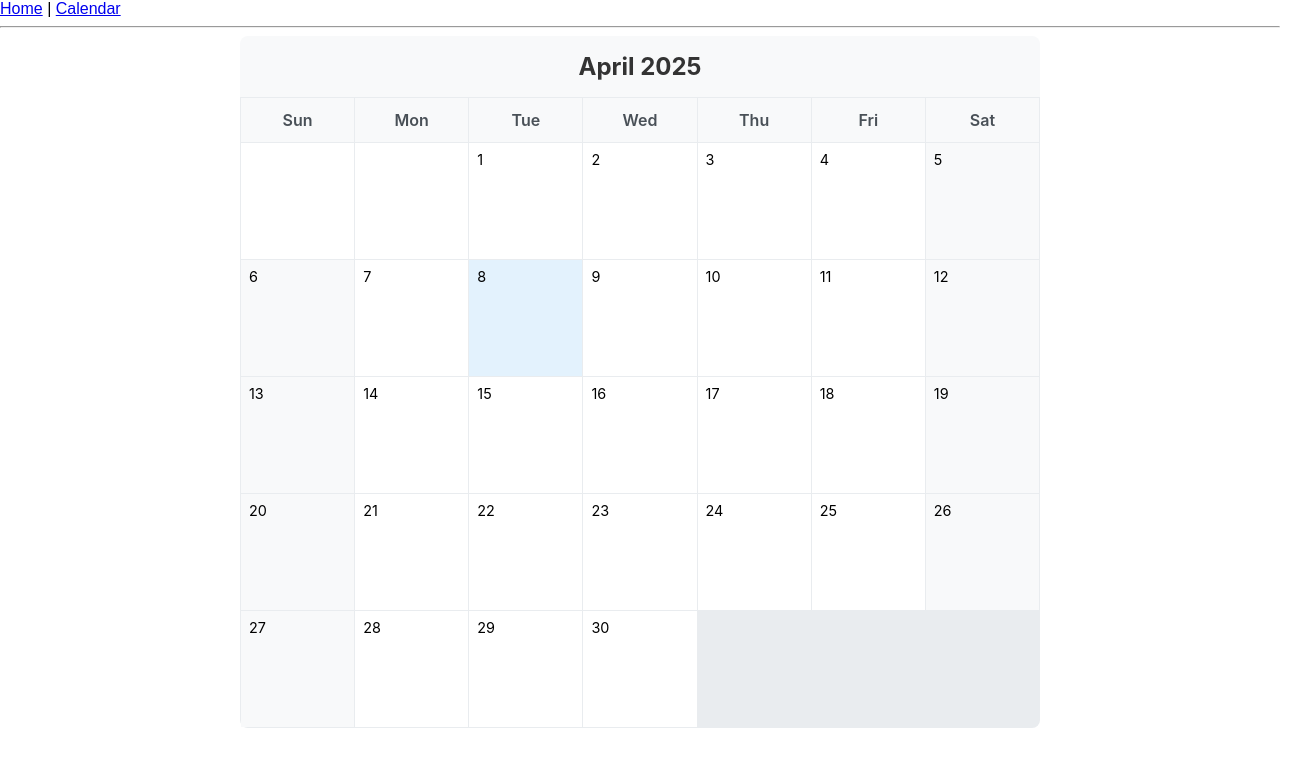
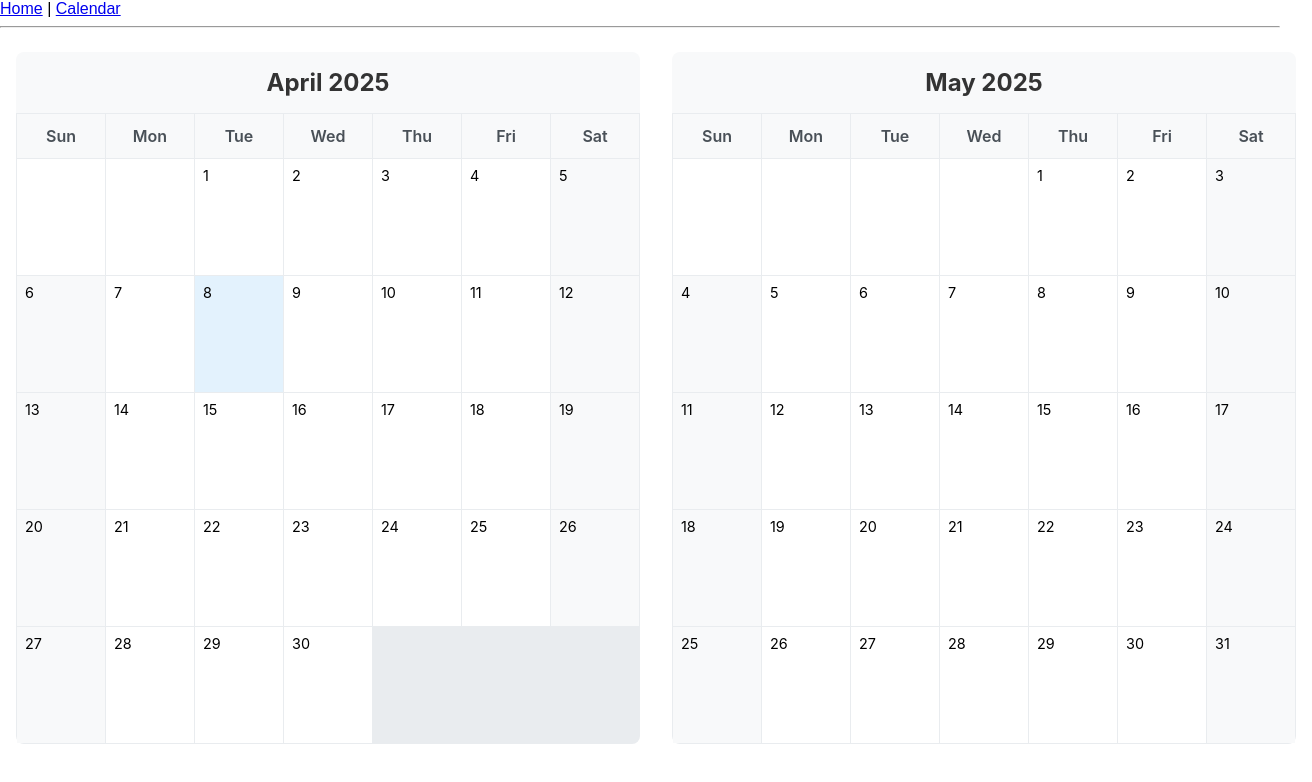
Before and after one commit to davedolben/dev-tools, a React app in the folder experimental/react-experiments/: page /calendar in a window 1280 px wide. Shown: the top 782 px of the page, 1312 px wide, since content can reach past the window. Built offline with nearby package versions, Linux system fonts and the light colour scheme.

Commit message:
Multi-month view

```diff
--- a/experimental/react-experiments/src/calendar.css
+++ b/experimental/react-experiments/src/calendar.css
@@ -234,3 +234,24 @@
 .btn-secondary:hover {
   background-color: #545b62;
 }
+
+.calendar-container {
+  width: 100%;
+  max-width: 100%;
+  margin: 0 auto;
+  padding: 1rem;
+}
+
+.months-grid {
+  display: grid;
+  grid-template-columns: repeat(auto-fit, minmax(300px, 1fr));
+  gap: 2rem;
+  align-items: start;
+}
+
+.month-view {
+  width: 100%;
+  max-width: 800px;
+  margin: 0 auto;
+  font-family: -apple-system, BlinkMacSystemFont, 'Segoe UI', Roboto, Oxygen, Ubuntu, Cantarell, sans-serif;
+}
--- a/experimental/react-experiments/src/calendar.tsx
+++ b/experimental/react-experiments/src/calendar.tsx
@@ -1,5 +1,5 @@
 import React, { useState } from 'react';
-import { format, startOfMonth, endOfMonth, eachDayOfInterval, isSameMonth, isSameDay, addDays, isWeekend, getDay } from 'date-fns';
+import { format, startOfMonth, endOfMonth, eachDayOfInterval, isSameMonth, isSameDay, addDays, isWeekend, getDay, addMonths, isBefore, isAfter } from 'date-fns';
 import './calendar.css';
 import EventModal from './EventModal';
 
@@ -17,70 +17,35 @@ interface ProcessedEvent extends Event {
   isEventMiddle: boolean;
 }
 
-interface CalendarProps {
-  startDate: Date;
-  endDate: Date;
-  onDateSelect?: (date: Date) => void;
+interface MonthViewProps {
+  monthDate: Date;
+  events: Event[];
+  onDateClick: (date: Date) => void;
+  onEventClick: (event: Event, e: React.MouseEvent) => void;
+  onDragStart: (event: React.DragEvent, eventItem: Event) => void;
+  onDragOver: (event: React.DragEvent, date: Date) => void;
+  onDragLeave: () => void;
+  onDrop: (event: React.DragEvent, date: Date) => void;
+  onDragEnd: (event: React.DragEvent) => void;
+  dragOverDate: Date | null;
 }
 
-const Calendar: React.FC<CalendarProps> = ({ startDate, endDate, onDateSelect }) => {
-  const [events, setEvents] = useState<Event[]>([]);
-  const [isModalOpen, setIsModalOpen] = useState(false);
-  const [selectedDate, setSelectedDate] = useState<Date | null>(null);
-  const [selectedEvent, setSelectedEvent] = useState<Event | undefined>(undefined);
-  const [draggedEvent, setDraggedEvent] = useState<Event | null>(null);
-  const [dragOverDate, setDragOverDate] = useState<Date | null>(null);
-
-  const monthStart = startOfMonth(startDate);
-  const monthEnd = endOfMonth(startDate);
+const MonthView: React.FC<MonthViewProps> = ({
+  monthDate,
+  events,
+  onDateClick,
+  onEventClick,
+  onDragStart,
+  onDragOver,
+  onDragLeave,
+  onDrop,
+  onDragEnd,
+  dragOverDate,
+}) => {
+  const monthStart = startOfMonth(monthDate);
+  const monthEnd = endOfMonth(monthDate);
   const daysInMonth = eachDayOfInterval({ start: monthStart, end: monthEnd });
-  const firstDayOfWeek = getDay(monthStart); // Get the day of week (0-6) for the first of the month
-
-  const isDateInRange = (date: Date) => {
-    return date >= startDate && date <= endDate;
-  };
-
-  const handleDateClick = (date: Date) => {
-    setSelectedDate(date);
-    setSelectedEvent(undefined);
-    setIsModalOpen(true);
-    onDateSelect?.(date);
-  };
-
-  const handleEventClick = (event: Event, e: React.MouseEvent) => {
-    e.stopPropagation(); // Prevent triggering the date click
-    setSelectedEvent(event);
-    setSelectedDate(event.date);
-    setIsModalOpen(true);
-  };
-
-  const handleAddEvent = (eventData: Omit<Event, 'id'>) => {
-    const newEvent: Event = {
-      ...eventData,
-      id: Math.random().toString(36).substr(2, 9),
-    };
-    setEvents([...events, newEvent]);
-  };
-
-  const handleEditEvent = (updatedEvent: Event) => {
-    setEvents(events.map(event =>
-      event.id === updatedEvent.id ? updatedEvent : event
-    ));
-  };
-
-  const calculateBusinessDaysEndDate = (startDate: Date, businessDays: number): Date => {
-    let currentDate = new Date(startDate);
-    let remainingDays = businessDays - (isWeekend(startDate) ? 0 : 1);
-
-    while (remainingDays > 0) {
-      currentDate = addDays(currentDate, 1);
-      if (!isWeekend(currentDate)) {
-        remainingDays--;
-      }
-    }
-
-    return currentDate;
-  };
+  const firstDayOfWeek = getDay(monthStart);
 
   const processAllEvents = (events: Event[], daysInMonth: Date[]): Map<string, ProcessedEvent[]> => {
     const processedEventsMap = new Map<string, ProcessedEvent[]>();
@@ -147,12 +112,128 @@ const Calendar: React.FC<CalendarProps> = ({ startDate, endDate, onDateSelect })
       }
     });
 
-
     return processedEventsMap;
   };
 
-  // Process all events once
+  const calculateBusinessDaysEndDate = (startDate: Date, businessDays: number): Date => {
+    let currentDate = new Date(startDate);
+    let remainingDays = businessDays - (isWeekend(startDate) ? 0 : 1);
+
+    while (remainingDays > 0) {
+      currentDate = addDays(currentDate, 1);
+      if (!isWeekend(currentDate)) {
+        remainingDays--;
+      }
+    }
+
+    return currentDate;
+  };
+
   const processedEventsMap = processAllEvents(events, daysInMonth);
+
+  return (
+    <div className="month-view">
+      <div className="calendar-header">
+        <h2>{format(monthDate, 'MMMM yyyy')}</h2>
+      </div>
+      <div className="calendar-grid">
+        {['Sun', 'Mon', 'Tue', 'Wed', 'Thu', 'Fri', 'Sat'].map((day: string) => (
+          <div key={day} className="calendar-day-header">
+            {day}
+          </div>
+        ))}
+        {Array.from({ length: firstDayOfWeek }).map((_, index) => (
+          <div key={`empty-${index}`} className="calendar-day empty"></div>
+        ))}
+        {daysInMonth.map((day: Date) => {
+          const dayKey = format(day, 'yyyy-MM-dd');
+          const dayEvents = processedEventsMap.get(dayKey) || [];
+          const isDragOver = dragOverDate && isSameDay(day, dragOverDate);
+          return (
+            <div
+              key={day.toString()}
+              className={`calendar-day ${
+                isSameDay(day, new Date()) ? 'selected' : ''
+              } ${!isSameMonth(day, monthDate) ? 'other-month' : ''} ${
+                isDragOver ? 'drag-over' : ''
+              } ${isWeekend(day) ? 'weekend' : ''}`}
+              onClick={() => onDateClick(day)}
+              onDragOver={(e) => onDragOver(e, day)}
+              onDragLeave={onDragLeave}
+              onDrop={(e) => onDrop(e, day)}
+            >
+              <span className="day-number">{format(day, 'd')}</span>
+              <div className="day-events">
+                {dayEvents.map(event => (
+                  event ? (
+                    <div
+                      key={event.id}
+                      className={`event-item ${event.isEventStart ? 'event-start' : ''} ${
+                        event.isEventEnd ? 'event-end' : ''
+                      } ${event.isEventMiddle ? 'event-middle' : ''} ${
+                        isWeekend(day) ? 'weekend-event' : ''
+                      }`}
+                      draggable
+                      onDragStart={(e) => onDragStart(e, event)}
+                      onDragEnd={onDragEnd}
+                      onClick={(e) => onEventClick(event, e)}
+                    >
+                      {event.isEventStart && event.description}
+                    </div>
+                  ) : (
+                    <div className="event-item empty"></div>
+                  )
+                ))}
+              </div>
+            </div>
+          );
+        })}
+      </div>
+    </div>
+  );
+};
+
+interface CalendarProps {
+  startDate: Date;
+  endDate: Date;
+  onDateSelect?: (date: Date) => void;
+}
+
+const Calendar: React.FC<CalendarProps> = ({ startDate, endDate, onDateSelect }) => {
+  const [events, setEvents] = useState<Event[]>([]);
+  const [isModalOpen, setIsModalOpen] = useState(false);
+  const [selectedDate, setSelectedDate] = useState<Date | null>(null);
+  const [selectedEvent, setSelectedEvent] = useState<Event | undefined>(undefined);
+  const [draggedEvent, setDraggedEvent] = useState<Event | null>(null);
+  const [dragOverDate, setDragOverDate] = useState<Date | null>(null);
+
+  const handleDateClick = (date: Date) => {
+    setSelectedDate(date);
+    setSelectedEvent(undefined);
+    setIsModalOpen(true);
+    onDateSelect?.(date);
+  };
+
+  const handleEventClick = (event: Event, e: React.MouseEvent) => {
+    e.stopPropagation();
+    setSelectedEvent(event);
+    setSelectedDate(event.date);
+    setIsModalOpen(true);
+  };
+
+  const handleAddEvent = (eventData: Omit<Event, 'id'>) => {
+    const newEvent: Event = {
+      ...eventData,
+      id: Math.random().toString(36).substr(2, 9),
+    };
+    setEvents([...events, newEvent]);
+  };
+
+  const handleEditEvent = (updatedEvent: Event) => {
+    setEvents(events.map(event =>
+      event.id === updatedEvent.id ? updatedEvent : event
+    ));
+  };
 
   const handleDragStart = (event: React.DragEvent, eventItem: Event) => {
     setDraggedEvent(eventItem);
@@ -193,64 +274,34 @@ const Calendar: React.FC<CalendarProps> = ({ startDate, endDate, onDateSelect })
     setDragOverDate(null);
   };
 
+  // Calculate the months to display
+  const monthsToDisplay: Date[] = [];
+  let currentMonth = startOfMonth(startDate);
+  const lastMonth = startOfMonth(endDate);
+
+  while (!isAfter(currentMonth, lastMonth)) {
+    monthsToDisplay.push(currentMonth);
+    currentMonth = addMonths(currentMonth, 1);
+  }
+
   return (
-    <div className="calendar">
-      <div className="calendar-header">
-        <h2>{format(startDate, 'MMMM yyyy')}</h2>
-      </div>
-      <div className="calendar-grid">
-        {['Sun', 'Mon', 'Tue', 'Wed', 'Thu', 'Fri', 'Sat'].map((day: string) => (
-          <div key={day} className="calendar-day-header">
-            {day}
-          </div>
+    <div className="calendar-container">
+      <div className="months-grid">
+        {monthsToDisplay.map((monthDate) => (
+          <MonthView
+            key={monthDate.toString()}
+            monthDate={monthDate}
+            events={events}
+            onDateClick={handleDateClick}
+            onEventClick={handleEventClick}
+            onDragStart={handleDragStart}
+            onDragOver={handleDragOver}
+            onDragLeave={handleDragLeave}
+            onDrop={handleDrop}
+            onDragEnd={handleDragEnd}
+            dragOverDate={dragOverDate}
+          />
         ))}
-        {/* Add empty cells for days before the first of the month */}
-        {Array.from({ length: firstDayOfWeek }).map((_, index) => (
-          <div key={`empty-${index}`} className="calendar-day empty"></div>
-        ))}
-        {daysInMonth.map((day: Date) => {
-          const dayKey = format(day, 'yyyy-MM-dd');
-          const dayEvents = processedEventsMap.get(dayKey) || [];
-          const isDragOver = dragOverDate && isSameDay(day, dragOverDate);
-          return (
-            <div
-              key={day.toString()}
-              className={`calendar-day ${
-                isSameDay(day, new Date()) ? 'selected' : ''
-              } ${!isSameMonth(day, startDate) ? 'other-month' : ''} ${
-                isDragOver ? 'drag-over' : ''
-              } ${isWeekend(day) ? 'weekend' : ''}`}
-              onClick={() => handleDateClick(day)}
-              onDragOver={(e) => handleDragOver(e, day)}
-              onDragLeave={handleDragLeave}
-              onDrop={(e) => handleDrop(e, day)}
-            >
-              <span className="day-number">{format(day, 'd')}</span>
-              <div className="day-events">
-                {dayEvents.map(event => (
-                  event ? (
-                    <div
-                      key={event.id}
-                      className={`event-item ${event.isEventStart ? 'event-start' : ''} ${
-                        event.isEventEnd ? 'event-end' : ''
-                      } ${event.isEventMiddle ? 'event-middle' : ''} ${
-                        isWeekend(day) ? 'weekend-event' : ''
-                      }`}
-                      draggable
-                      onDragStart={(e) => handleDragStart(e, event)}
-                      onDragEnd={handleDragEnd}
-                      onClick={(e) => handleEventClick(event, e)}
-                    >
-                      {event.isEventStart && event.description}
-                    </div>
-                  ) : (
-                    <div className="event-item empty"></div>
-                  )
-                ))}
-              </div>
-            </div>
-          );
-        })}
       </div>
       {selectedDate && (
         <EventModal
```
